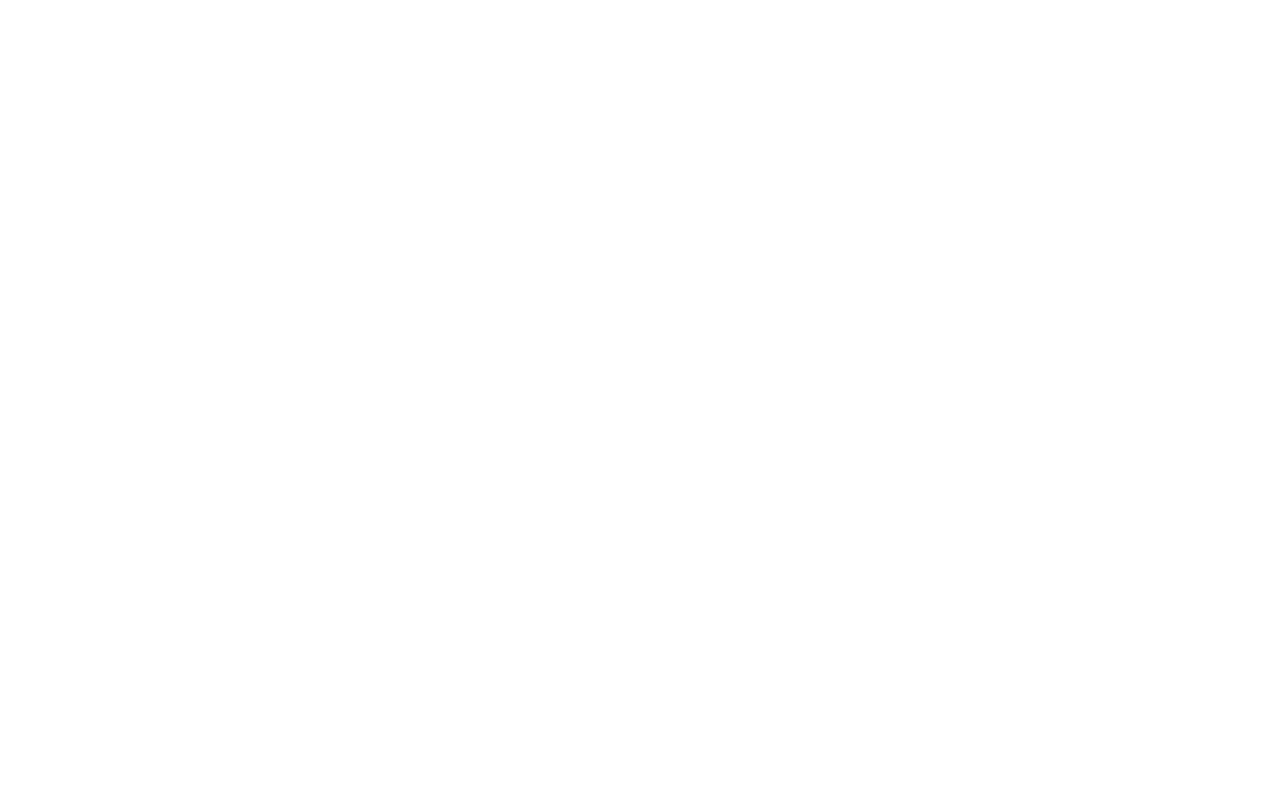
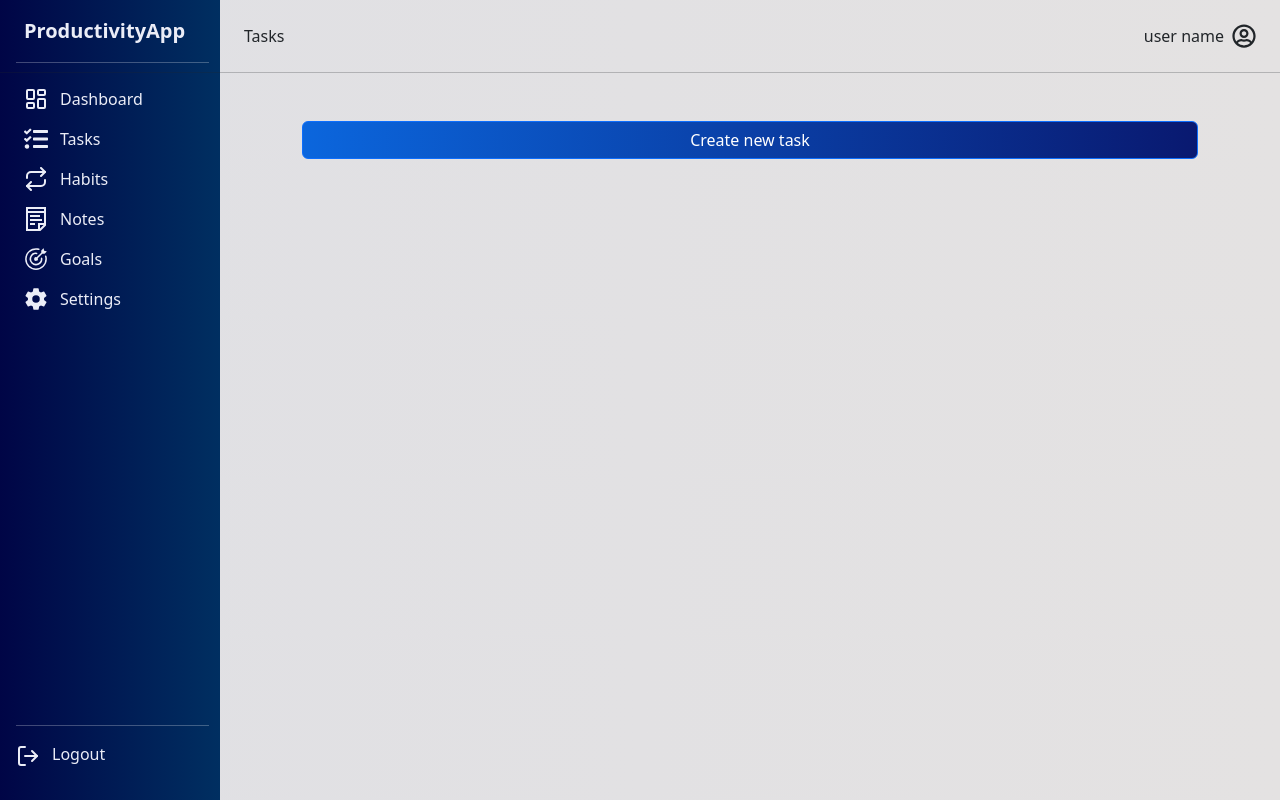
Before and after one commit to bartusrm7/ProductivityApp, a React (Vite) app in the folder Frontend/: page /tasks in a window 1280 px wide. Before the commit this address had no page. Built offline with nearby package versions, Linux system fonts and the light colour scheme; sample sign-in values are in the browser's storage.

Commit message:
add Tasks.tsx and CreateTask.tsx, tasks.ts, stylize it

```diff
--- a/Frontend/src/App.tsx
+++ b/Frontend/src/App.tsx
@@ -3,6 +3,7 @@
 import SignIn from "./components/auth/SignIn";
 import Dashboard from "./components/dashboard/Dashboard";
 import ProtectedRoute from "./components/ProtectedRoute";
+import Tasks from "./components/tasks/Tasks";
 
 export default function App() {
 	return (
@@ -18,6 +19,14 @@
 						</ProtectedRoute>
 					}
 				/>
+				<Route
+					path='/tasks'
+					element={
+						<ProtectedRoute>
+							<Tasks />
+						</ProtectedRoute>
+					}
+				/>
 			</Routes>
 		</BrowserRouter>
 	);
--- /dev/null
+++ b/Frontend/src/components/tasks/CreateTask.tsx
@@ -0,0 +1,78 @@
+import { useState } from "react";
+import type { UserTaskData } from "../../types/tasks";
+import { Button, Form, Modal } from "react-bootstrap";
+
+export default function CreateTask({ show, handleOpenModal, handleCloseModal }) {
+	const [taskData, setTaskData] = useState<UserTaskData>({
+		name: "",
+		createdAt: new Date(),
+		priority: "",
+		status: "",
+	});
+	const [errorsArray, setErrorsArray] = useState<string[]>([]);
+
+	async function handleCreateNewTask(e: any) {
+		e.preventDefault();
+		try {
+			const response = await fetch("http://productivityapp.local/create-task", {
+				method: "POST",
+				headers: {
+					"Content-Type": "application/json",
+				},
+				body: JSON.stringify(taskData),
+			});
+			const data = await response.json();
+			if (data.errors) {
+				setErrorsArray(data.errors);
+			} else {
+				setErrorsArray([]);
+				handleCloseModal();
+				setTaskData({
+					name: "",
+					createdAt: new Date(),
+					priority: "",
+					status: "",
+				});
+			}
+		} catch (error) {
+			setErrorsArray(["Server error. Try again."]);
+		}
+	}
+
+	return (
+		<div className='create-tasks'>
+			<Button className='custom-btn w-100' onClick={handleOpenModal}>
+				Create new task
+			</Button>
+
+			<Modal show={show} onHide={handleCloseModal}>
+				<Modal.Header closeButton>
+					<Modal.Title> Create new task</Modal.Title>
+				</Modal.Header>
+				<Modal.Body>
+					<Form onSubmit={handleCreateNewTask}>
+						<Form.Group className=' mb-3'>
+							<Form.Floating>
+								<Form.Control value={taskData.name} onChange={e => setTaskData(prevState => ({ ...prevState, name: e.target.value }))} type='text' placeholder='Create new task...' />
+								<Form.Label>Task</Form.Label>
+							</Form.Floating>
+						</Form.Group>
+						{errorsArray && (
+							<div>
+								{errorsArray.map((error, index) => (
+									<div key={index} className='alert alert-danger'>
+										{error}
+									</div>
+								))}
+							</div>
+						)}
+
+						<Button className='custom-btn w-100' type='submit'>
+							Create
+						</Button>
+					</Form>
+				</Modal.Body>
+			</Modal>
+		</div>
+	);
+}
--- /dev/null
+++ b/Frontend/src/components/tasks/Tasks.tsx
@@ -0,0 +1,27 @@
+import { Col, Container, Row } from "react-bootstrap";
+import NavbarMenu from "../navigation/NavbarMenu";
+import Sidebar from "../navigation/Sidebar";
+import CreateTask from "./CreateTask";
+import { useState } from "react";
+
+export default function Tasks() {
+	const [showModal, setShowModal] = useState(false);
+
+	const handleCloseModal = () => setShowModal(false);
+	const handleOpenModal = () => setShowModal(true);
+
+	return (
+		<>
+			<Sidebar />
+			<NavbarMenu pageName={"Tasks"} />
+			<Container className='tasks mt-5'>
+				<Col>
+					<CreateTask show={showModal} handleOpenModal={handleOpenModal} handleCloseModal={handleCloseModal} />
+				</Col>
+                <Row>
+
+                </Row>
+			</Container>
+		</>
+	);
+}
--- /dev/null
+++ b/Frontend/src/styles/components/task-styles/create-tasks.scss
@@ -0,0 +1,8 @@
+@use "../../global" as *;
+@use "../../mixins" as *;
+
+.create-tasks {
+	@include min-width(1200px) {
+		margin-left: 220px;
+	}
+}
--- /dev/null
+++ b/Frontend/src/styles/components/task-styles/tasks.scss
@@ -0,0 +1,5 @@
+@use "../../global" as *;
+@use "../../mixins" as *;
+
+.tasks {
+}
--- /dev/null
+++ b/Frontend/src/types/tasks.ts
@@ -0,0 +1,6 @@
+export interface UserTaskData {
+	name: string;
+	createdAt: Date;
+	priority: string;
+	status: string;
+}
```
Also changed, not shown: Frontend/src/styles/main.scss (+5 -3 lines).
